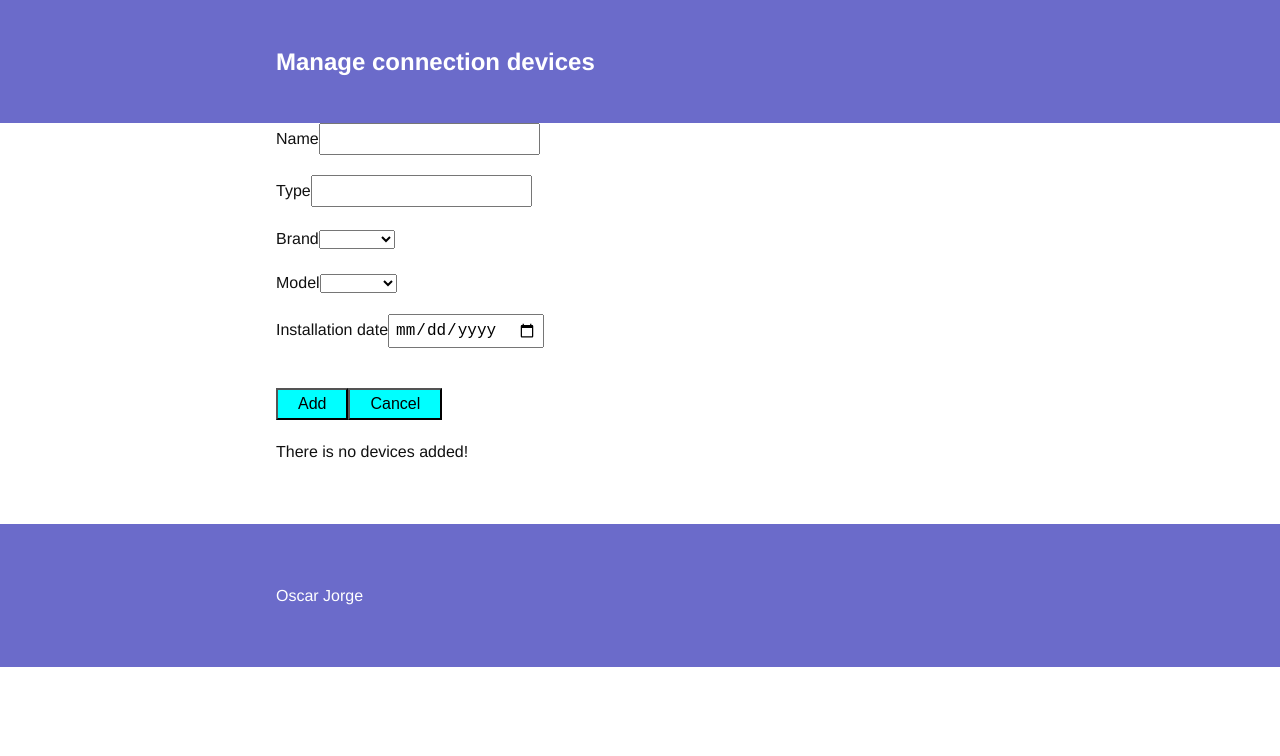
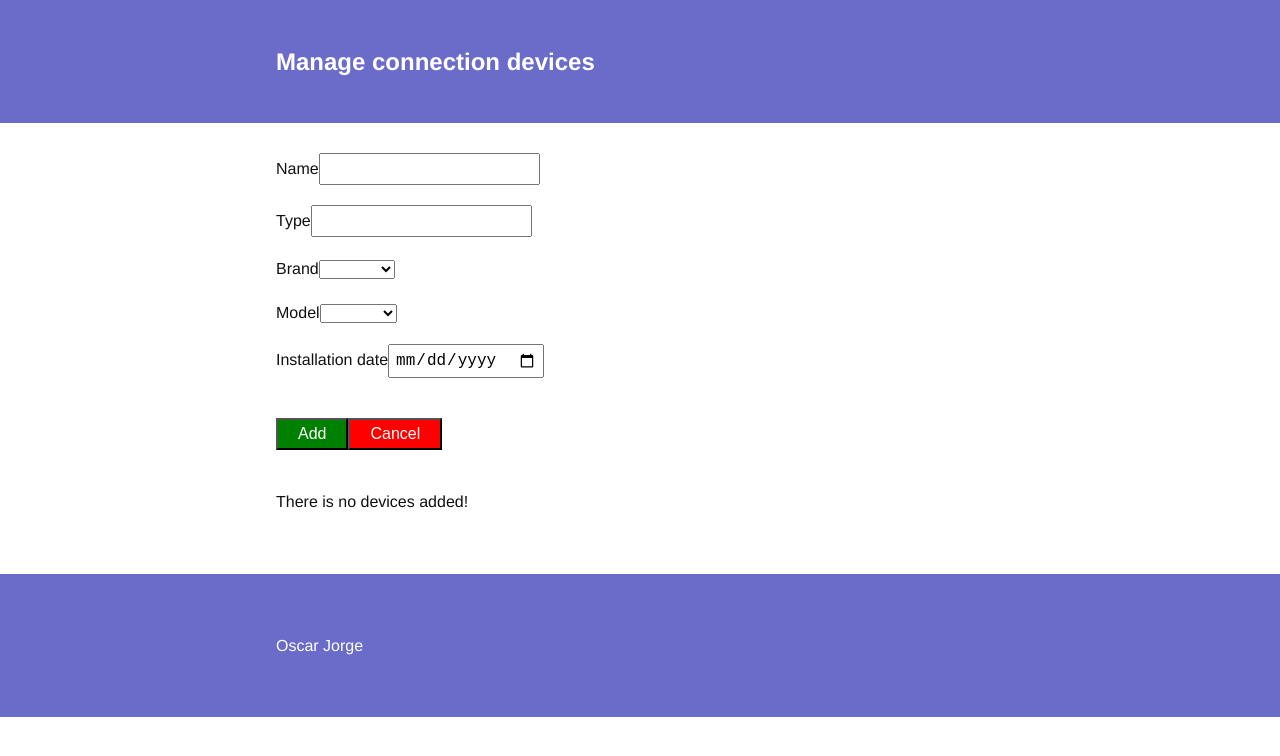
Before and after one commit to oscarjorgejorge/manage-connection-devices-application, an Angular app: page / in a window 1280 px wide. Both pictures are taken after a click on the button "Add Device". Shown: the top 756 px of the page. Built offline with nearby package versions, Linux system fonts and the light colour scheme.

Commit message:
some styles added

```diff
--- a/src/app/components/device-list/device-list.component.html
+++ b/src/app/components/device-list/device-list.component.html
@@ -1,6 +1,6 @@
 <div>
   <div *ngIf="deviceList[0]">
-    <div *ngFor="let device of deviceList">
+    <div class="device-container" *ngFor="let device of deviceList">
         <app-device-card [device]="device" (delete)="handleDeleteDevice($event)"></app-device-card>
     </div>
   </div>
--- a/src/app/components/form/form.component.css
+++ b/src/app/components/form/form.component.css
@@ -22,14 +22,6 @@ form .submit {
   padding-top: 20px;
 }
 
-form .submit button {
-  padding: 5px 20px;
-  text-align: center;
-  font-size: 16px;
-  background-color: cyan;
-  cursor: pointer;
-}
-
 form .field.has-error label {
 	color: red;
 }
--- a/src/app/components/form/form.component.html
+++ b/src/app/components/form/form.component.html
@@ -48,8 +48,8 @@
   </div>
 
   <div class="field submit">
-    <button type="submit" [disabled]="processing">Add</button>
-    <button (click)="handleHideForm()">Cancel</button>
+    <button class="btn-add-device" type="submit" [disabled]="processing">Add</button>
+    <button class="btn-delete" (click)="handleHideForm()">Cancel</button>
     <div *ngIf="feedbackEnabled && form.invalid">
       <p class="validation">There are errors in the form, please review the fields</p>
     </div>
--- a/src/styles.css
+++ b/src/styles.css
@@ -38,6 +38,7 @@ p {
 /* ---- layout ---- */
 
 #site-header {
+  margin-bottom: 30px;
   padding: 30px 0;
   color: white;
   background: rgb(107, 107, 202);
@@ -57,6 +58,11 @@ p {
   margin: 0 20px;
 }
 
+.device-container{
+  margin-bottom: 15px;
+  border-bottom: 1px dotted gray;
+}
+
 @media (min-width: 768px) {
   .container {
     max-width: 728px;
@@ -65,6 +71,9 @@ p {
 }
 
 /* ---- components ---- */
+span{
+  margin-right: 20px;
+}
 
 .submission-completed{
   color: green;
@@ -74,11 +83,19 @@ p {
   background-color: green;
   color: white;
   margin-bottom: 20px;
+  padding: 5px 20px;
+  text-align: center;
+  font-size: 16px;
+  cursor: pointer;
 }
 
 .btn-delete{
   color: white;
   background-color: red;
+  padding: 5px 20px;
+  text-align: center;
+  font-size: 16px;
+  cursor: pointer;
 }
 
 .container-btn-sortBy{
```
